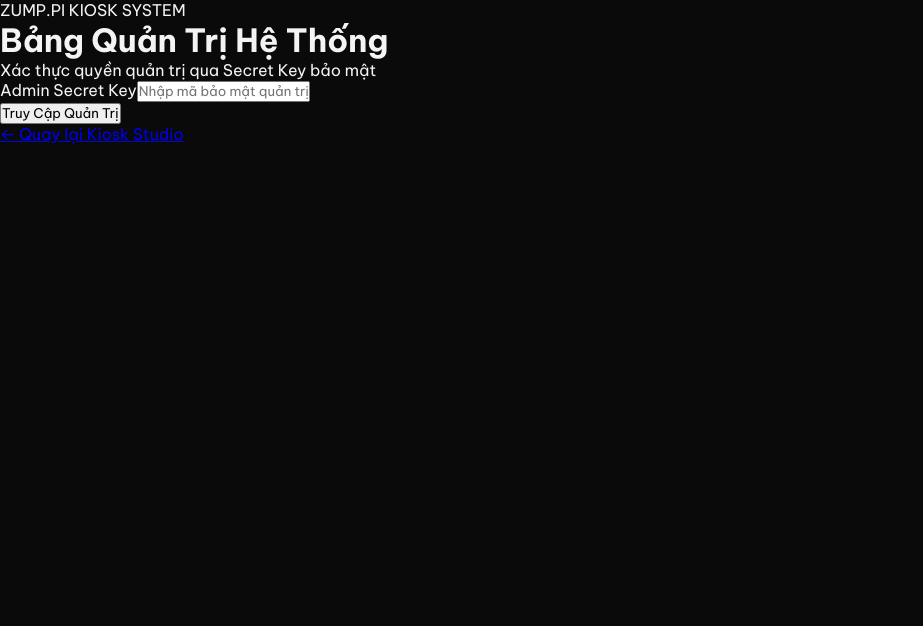
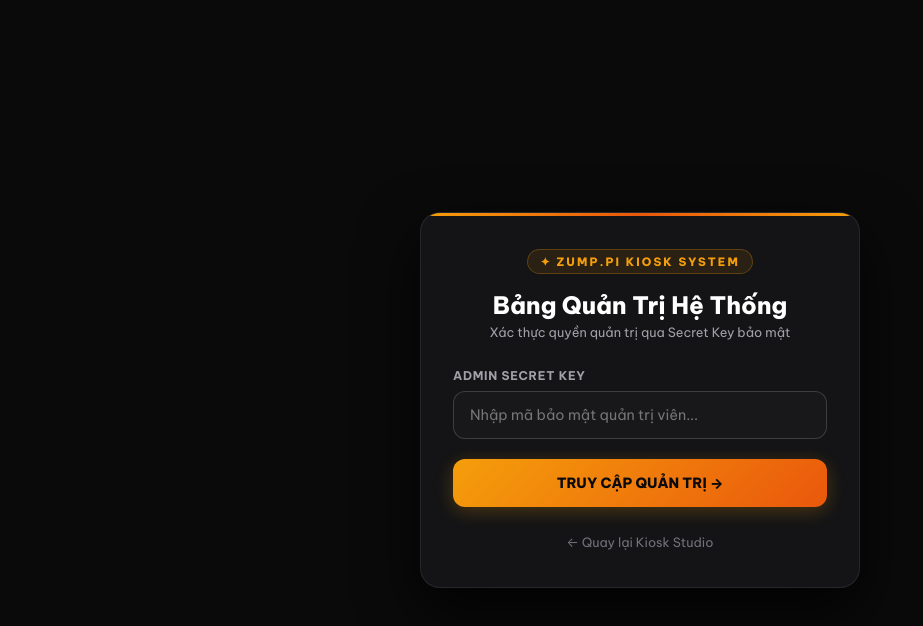
Before and after one commit to newiexk-cyber/BUONGCHUPANH, a Next.js app in the folder frontend/: page /admin in a window 1280 px wide. Shown: the top 626 px of the page, without its empty margins (0-923 px from the left). Built offline with nearby package versions, Linux system fonts and the light colour scheme.

Commit message:
Sua loi Failed to fetch tren trang admin khi dung Cloudflare Tunnel va toi uu giao dien admin

```diff
--- a/frontend/src/app/admin/page.js
+++ b/frontend/src/app/admin/page.js
@@ -142,21 +142,71 @@ export default function AdminDashboardPage() {
   // --- LOGIN GATEWAY ---
   if (!isAuthenticated) {
     return (
-      <div className="min-h-screen bg-[#070708] flex items-center justify-center p-4">
-        <div className="w-full max-w-md bg-[#121214] border border-white/10 rounded-2xl p-8 shadow-2xl relative overflow-hidden">
-          <div className="absolute top-0 left-0 right-0 h-1 bg-gradient-to-r from-amber-500/20 via-amber-500 to-amber-500/20" />
+      <div style={{
+        minHeight: '100vh',
+        background: '#0a0a0a',
+        display: 'flex',
+        alignItems: 'center',
+        justifyContent: 'center',
+        padding: '20px',
+        fontFamily: 'var(--font-sans)'
+      }}>
+        <div style={{
+          width: '100%',
+          maxWidth: '440px',
+          background: '#141416',
+          border: '1px solid var(--border-subtle)',
+          borderRadius: '20px',
+          padding: '36px 32px',
+          boxShadow: '0 24px 60px rgba(0,0,0,0.8)',
+          position: 'relative',
+          overflow: 'hidden'
+        }}>
+          {/* Accent Gold Top Stripe */}
+          <div style={{
+            position: 'absolute',
+            top: 0,
+            left: 0,
+            right: 0,
+            height: '3px',
+            background: 'linear-gradient(90deg, #f59e0b, #ea580c, #f59e0b)'
+          }} />
 
-          <div className="text-center mb-8">
-            <span className="text-[10px] tracking-[0.3em] uppercase text-amber-500 font-mono font-bold">
-              ZUMP.PI KIOSK SYSTEM
+          <div style={{ textAlign: 'center', marginBottom: '28px' }}>
+            <span style={{
+              fontSize: '0.72rem',
+              fontWeight: 800,
+              letterSpacing: '0.18em',
+              textTransform: 'uppercase',
+              color: 'var(--accent-gold)',
+              background: 'rgba(245, 158, 11, 0.1)',
+              border: '1px solid rgba(245, 158, 11, 0.25)',
+              padding: '4px 12px',
+              borderRadius: '9999px',
+              display: 'inline-block',
+              marginBottom: '12px'
+            }}>
+              ✦ ZUMP.PI KIOSK SYSTEM
             </span>
-            <h1 className="text-2xl font-bold text-white mt-2">Bảng Quản Trị Hệ Thống</h1>
-            <p className="text-xs text-white/40 mt-1">Xác thực quyền quản trị qua Secret Key bảo mật</p>
+            <h1 style={{ fontSize: '1.5rem', fontWeight: 800, color: '#ffffff', margin: '4px 0' }}>
+              Bảng Quản Trị Hệ Thống
+            </h1>
+            <p style={{ fontSize: '0.8rem', color: 'var(--text-secondary)', marginTop: '4px' }}>
+              Xác thực quyền quản trị qua Secret Key bảo mật
+            </p>
           </div>
 
-          <form onSubmit={handleLogin} className="space-y-4">
+          <form onSubmit={handleLogin} style={{ display: 'flex', flexDirection: 'column', gap: '16px' }}>
             <div>
-              <label className="block text-xs uppercase tracking-wider text-white/60 mb-2 font-mono">
+              <label style={{
+                display: 'block',
+                fontSize: '0.75rem',
+                fontWeight: 700,
+                color: 'var(--text-secondary)',
+                marginBottom: '8px',
+                textTransform: 'uppercase',
+                letterSpacing: '0.06em'
+              }}>
                 Admin Secret Key
               </label>
               <input
@@ -164,27 +214,61 @@ export default function AdminDashboardPage() {
                 value={adminKey}
                 onChange={(e) => setAdminKey(e.target.value)}
                 placeholder="Nhập mã bảo mật quản trị viên..."
-                className="w-full bg-[#1b1b1e] border border-white/10 focus:border-amber-500/50 rounded-xl px-4 py-3 text-white text-sm outline-none transition font-mono"
+                style={{
+                  width: '100%',
+                  background: '#18181b',
+                  border: '1px solid var(--border-medium)',
+                  borderRadius: '12px',
+                  padding: '14px 16px',
+                  color: '#ffffff',
+                  fontSize: '0.9rem',
+                  outline: 'none',
+                  transition: 'border-color 0.2s ease',
+                  fontFamily: 'inherit'
+                }}
                 required
               />
             </div>
 
             {authError && (
-              <div className="p-3 bg-red-500/10 border border-red-500/30 rounded-xl text-red-400 text-xs">
-                {authError}
+              <div style={{
+                padding: '12px 14px',
+                background: 'rgba(239, 68, 68, 0.12)',
+                border: '1px solid rgba(239, 68, 68, 0.3)',
+                borderRadius: '10px',
+                color: '#f87171',
+                fontSize: '0.78rem',
+                lineHeight: 1.4
+              }}>
+                ⚠️ {authError}
               </div>
             )}
 
             <button
               type="submit"
               disabled={loading}
-              className="w-full py-3.5 bg-amber-500 hover:bg-amber-400 text-black font-bold text-xs uppercase tracking-widest rounded-xl transition shadow-lg shadow-amber-500/10 disabled:opacity-50"
+              className="btn-primary"
+              style={{
+                width: '100%',
+                padding: '15px',
+                fontSize: '0.88rem',
+                marginTop: '4px',
+                cursor: loading ? 'not-allowed' : 'pointer'
+              }}
             >
-              {loading ? 'Đang xác thực...' : 'Truy Cập Quản Trị'}
+              {loading ? 'Đang xác thực...' : 'TRUY CẬP QUẢN TRỊ →'}
             </button>
 
-            <div className="text-center pt-2">
-              <Link href="/studio" className="text-xs text-white/40 hover:text-white transition">
+            <div style={{ textAlign: 'center', paddingTop: '8px' }}>
+              <Link
+                href="/studio"
+                style={{
+                  fontSize: '0.8rem',
+                  color: 'var(--text-dim)',
+                  textDecoration: 'none',
+                  transition: 'color 0.15s ease'
+                }}
+              >
                 ← Quay lại Kiosk Studio
               </Link>
             </div>
--- a/frontend/src/services/api.js
+++ b/frontend/src/services/api.js
@@ -4,11 +4,20 @@
  * Configured dynamically via NEXT_PUBLIC_API_URL.
  */
 
-const API_BASE_URL = (
-  typeof window !== 'undefined'
-    ? (window.NEXT_PUBLIC_API_URL || process.env.NEXT_PUBLIC_API_URL || '/api/v1')
-    : (process.env.NEXT_PUBLIC_API_URL || 'http://localhost:5000/api/v1')
-).replace(/\/$/, '');
+const getApiBaseUrl = () => {
+  if (typeof window !== 'undefined') {
+    // When running in browser:
+    // If on HTTPS (Cloudflare Tunnel) or accessed via Nginx (port 80), ALWAYS use relative '/api/v1'
+    // to guarantee same-origin requests, zero Mixed Content errors and zero CORS issues.
+    if (window.location.protocol === 'https:' || window.location.port !== '3000') {
+      return '/api/v1';
+    }
+    return window.NEXT_PUBLIC_API_URL || process.env.NEXT_PUBLIC_API_URL || 'http://localhost:5000/api/v1';
+  }
+  return process.env.NEXT_PUBLIC_API_URL || 'http://backend:5000/api/v1';
+};
+
+const API_BASE_URL = getApiBaseUrl().replace(/\/$/, '');
 
 class ApiClient {
   constructor(baseUrl) {
```
Also changed, not shown: 1 other file (tests, documents, lock files or other folders).
